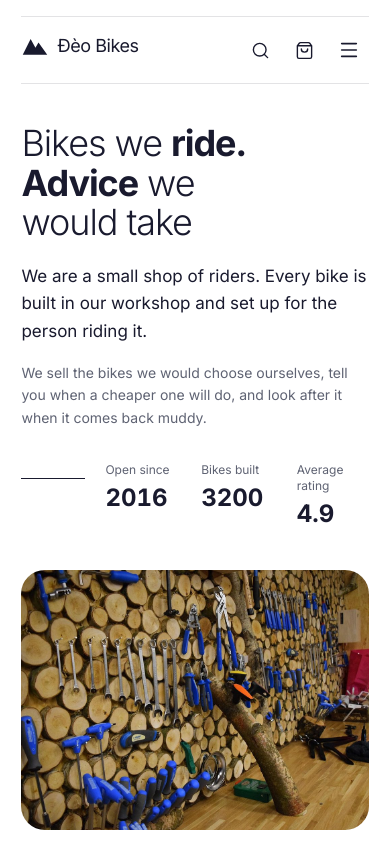
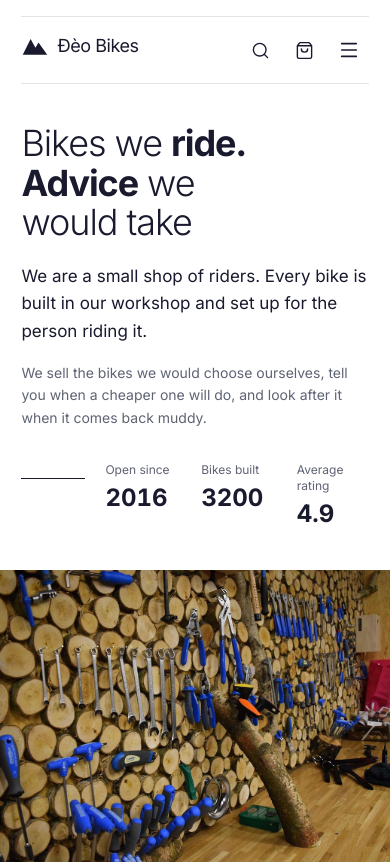
Before and after one commit to ThanhNV121097/project-e87d8873, a React (Vite) app in the folder code/frontend/: page /about in a window 390 px wide. Shown: the top 864 px of the page. Built offline with nearby package versions, Linux system fonts and the light colour scheme.

Commit message:
design: first-screen photographs reach the screen edge on bike, gallery, about, contact; checkout head on a full-width band

```diff
--- a/code/frontend/src/pages/About.tsx
+++ b/code/frontend/src/pages/About.tsx
@@ -51,7 +51,7 @@ export default function About() {
           )}
         </div>
         {photo && (
-          <div className="overflow-hidden rounded lg:col-span-7 lg:-mr-[calc((100vw-min(100vw,var(--page)))/2+var(--gutter))] lg:rounded-r-none">
+          <div className="-mx-[var(--gutter)] overflow-hidden sm:mx-0 sm:rounded lg:col-span-7 lg:-mr-[calc((100vw-min(100vw,var(--page)))/2+var(--gutter))] lg:rounded-r-none">
             <Picture src={photo} alt="" width={1280} height={854} loading="eager" motion="parallax" className="aspect-[4/3] w-full object-cover" />
           </div>
         )}
```
